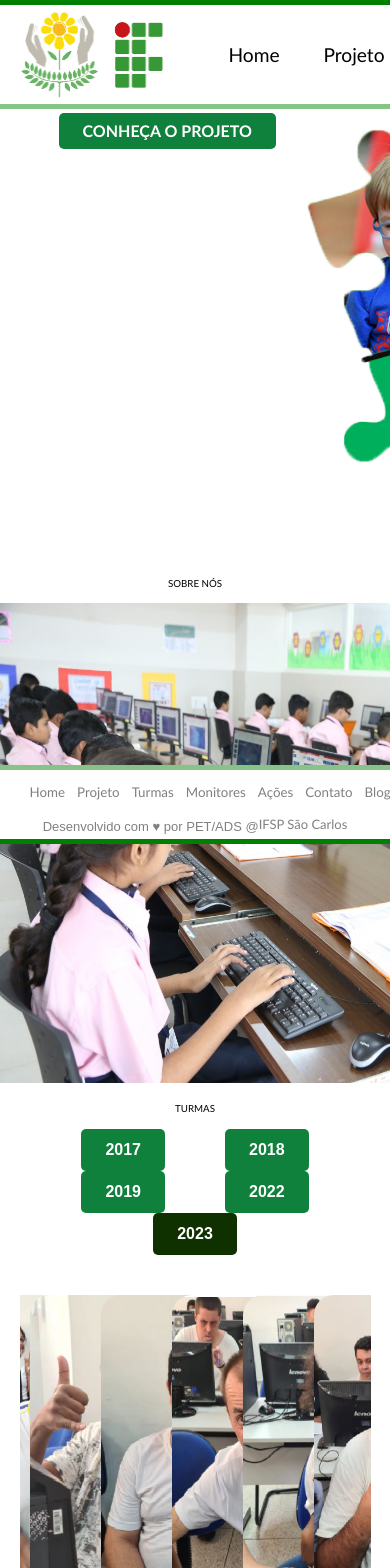
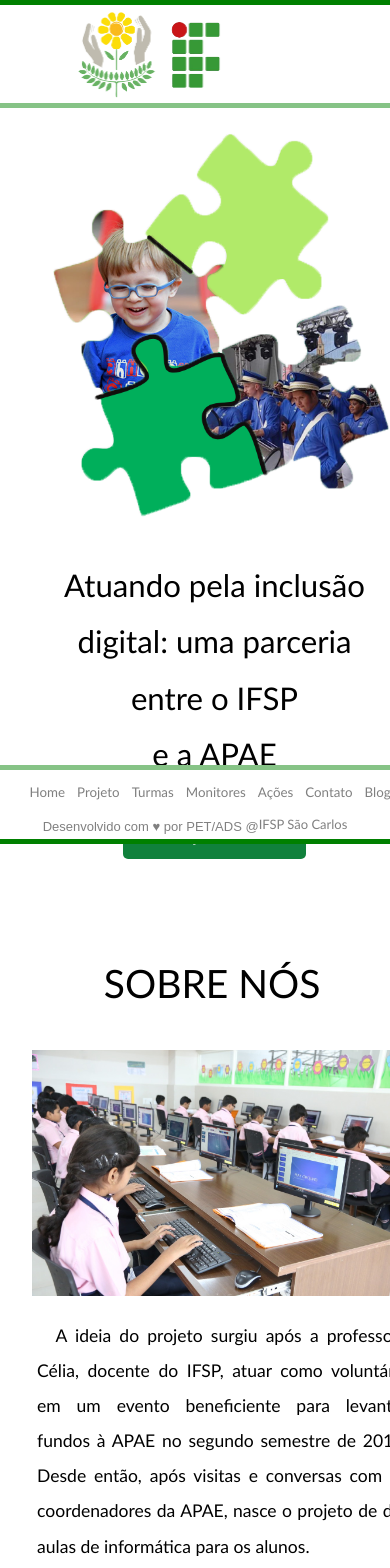
Before and after one commit to pet-ads/apae, a React (Create React App) app: page / in a window 390 px wide. Shown: the top 1568 px of the page. Built offline with nearby package versions, Linux system fonts and the light colour scheme.

Commit message:
alterando-css-400px

```diff
--- a/src/componentes/Card_Acoes/card.css
+++ b/src/componentes/Card_Acoes/card.css
@@ -43,3 +43,34 @@
 .card-title {
     margin-bottom: 1%;
 }
+
+
+@media (max-width: 400px) {
+    .card-container {
+      display: flex;
+      flex-direction: column;
+      align-items: center;
+      width: 95%;
+      height: auto;
+      overflow: hidden;
+      border: 2px rgba(0, 128, 0, 0.473) solid;
+      border-radius: 5%;
+      margin-bottom: 28px;
+    }
+
+    .paragrafo-card {
+        text-align: justify;
+        font-size: 4.5vw;
+        line-height: 2;
+        word-spacing: normal;
+
+    }
+
+    .imgcard {
+        width: 90%;
+        height: 90%;
+        border-radius: 5%;
+        align-items: center;
+        margin: 5%;
+    }
+  }
--- a/src/componentes/layout/MenuNav/MenuNav.module.css
+++ b/src/componentes/layout/MenuNav/MenuNav.module.css
@@ -45,3 +45,22 @@
   margin-left: 20px;
   margin-top: 6px;
 }
+
+
+@media (max-width: 400px) {
+  .img_container {
+    padding-left: 14.5%;
+  }
+
+  nav {
+    display: none;
+  }
+
+  .list {
+    display: none;
+  }
+
+
+
+
+}
--- a/src/paginas/1-Projeto/projeto.css
+++ b/src/paginas/1-Projeto/projeto.css
@@ -4,9 +4,9 @@
 }
 
 .img-container img {
-    width: 40em;
-    height: 30em;
-
+    width: 100%;
+    max-width: 40em;
+    height: auto;
     border-right: solid green 4px;
     animation: fade-in 1s;
 }
@@ -28,13 +28,52 @@
     font-size: 1.3vw;
     line-height: 1.8vw;
     text-align: left;
+    width: 100%;
+    max-width: 45em;
     word-spacing: 0.2vw;
     text-align: justify;
-    width: 45em;
     margin-left: 1em;
     margin-right: 2em;
 }
 
+
 .texto-proj{
     text-indent: 5%;
 }
+
+
+
+@media (max-width: 400px) {
+    .projeto-container{
+        padding-left: 5%;
+    }
+
+    .conteudo{
+        display: flex;
+        flex-direction: column;
+    }
+
+    .img-container img {
+        padding-left: 3.5%;
+        border-right: none;
+        max-width: 100%;
+        height: auto;
+    }
+
+    .projeto-titulo-container h3 {
+      font-size: 10vw;
+      padding-left: 4%;
+      padding-top: 4%;
+    }
+
+    .descricao-projeto {
+        font-size: 4.5vw;
+        line-height: 2;
+        word-spacing: normal;
+        width: 100%;
+        display: flex;
+        flex-wrap: wrap;
+        justify-content: center;
+      }
+
+}
--- a/src/paginas/4-Acoes/acoes.css
+++ b/src/paginas/4-Acoes/acoes.css
@@ -18,11 +18,10 @@
   margin: 0;
   padding: 0;
   text-align: center;
-    font-family:'Trebuchet MS', 'Lucida Sans Unicode', 'Lucida Grande', 'Lucida Sans', Arial, sans-serif;
+  font-family: 'Trebuchet MS', 'Lucida Sans Unicode', 'Lucida Grande', 'Lucida Sans', Arial, sans-serif;
   text-transform: uppercase;
   font-size: 2.5vw;
   padding-bottom: 2%;
-
 }
 
 .cards-container {
@@ -31,5 +30,62 @@
   width: 100%;
   justify-content: space-evenly;
   align-items: flex-start;
-    font-family:'Trebuchet MS', 'Lucida Sans Unicode', 'Lucida Grande', 'Lucida Sans', Arial, sans-serif;
+  font-family: 'Trebuchet MS', 'Lucida Sans Unicode', 'Lucida Grande', 'Lucida Sans', Arial, sans-serif;
 }
+
+@media (max-width: 400px) {
+  .titulo-acoes {
+    font-size: 10vw;
+    padding-left: 4%;
+    padding-top: 4%;
+    padding-bottom: 10%;
+  }
+
+  .acoes-container {
+    padding-left: 12%;
+
+  }
+
+  .cards-container {
+    flex-direction: column;
+    align-items: center;
+  }
+}
+
+
+  /*
+@media (max-width: 400px) {
+    .projeto-container{
+        padding-left: 5%;
+    }
+
+    .conteudo{
+        display: flex;
+        flex-direction: column;
+    }
+
+    .img-container img {
+        padding-left: 3.5%;
+        border-right: none;
+        max-width: 100%;
+        height: auto;
+    }
+
+    .projeto-titulo-container h3 {
+      font-size: 10vw;
+      padding-left: 4%;
+      padding-top: 4%;
+    }
+
+    .descricao-projeto {
+        font-size: 4.5vw;
+        line-height: 2;
+        word-spacing: normal;
+        width: 100%;
+        display: flex;
+        flex-wrap: wrap;
+        justify-content: center;
+      }
+
+}
+      */
--- a/src/paginas/5-Blog/blog.css
+++ b/src/paginas/5-Blog/blog.css
@@ -57,3 +57,15 @@ section.blog-container {
     display: flex;
     align-items: center;
 }
+
+@media (max-width: 400px) {
+    .paragrafo-blog {
+      font-size: 14px;
+      padding-left: 14%;
+      text-align: left;
+    }
+
+    .imagem-link-blog {
+        max-height: 90px;
+    }
+  }
--- a/src/paginas/5-Blog/blog.js
+++ b/src/paginas/5-Blog/blog.js
@@ -6,8 +6,7 @@ export default function Blog(){
         <section className="blog-container">
 
             <div className="paragrafos-geral">
-                <p className="paragrafo-blog">As atividades dos alunos são realizadas semanalmente.</p>
-                <p className="paragrafo-blog">Acesse nosso blog para saber mais:</p>
+                <p className="paragrafo-blog">As atividades dos alunos são realizadas semanalmente. <br />Acesse nosso blog para saber mais:</p>
             </div>
 
             <div className="imagem-blog">
--- a/src/paginas/Home/home.css
+++ b/src/paginas/Home/home.css
@@ -1,49 +1,51 @@
-.img-home img{
+.img-home img {
     width: 30em;
     height: 30em;
     animation: fade-in 2s;
 }
 
 @keyframes fade-in {
-    0% {opacity: 0;}
-    100% {opacity: 1;}
+    0% {
+        opacity: 0;
+    }
+    100% {
+        opacity: 1;
+    }
 }
 
-.titulo-button-banner{
+.titulo-button-banner {
     display: flex;
-    flex-direction: row;
+    flex-direction:row;
 }
 
-
-.titulo-button{
+.titulo-button {
     width: 45em;
+    padding-left: 20%;
 }
 
-.home-container{
-    display: block;
-    flex-direction: row-reverse;
+.home-container {
+    display: flex;
+    align-items: center;
+    justify-content: space-between;
     background-color: #ffffff;
     height: 70%;
-    width: 31,9%;
-    padding-left: 15%;
-    padding-right: 15%;
-    padding-top: 8%;
-    padding-bottom: 12%;
+    width: 31.9%;
+    padding: 8% 15% 12% 15%;
     z-index: 20;
+    }
 
-}
-
-.home-titulo{
-    font-family:'Trebuchet MS', 'Lucida Sans Unicode', 'Lucida Grande', 'Lucida Sans', Arial, sans-serif;
+.home-titulo {
+    font-family: 'Trebuchet MS', 'Lucida Sans Unicode', 'Lucida Grande', 'Lucida Sans', Arial, sans-serif;
     font-size: 3vw;
     font-weight: 100;
     line-height: 5vw;
     text-align: left;
     word-spacing: 0vw;
+    padding-left: 20%;
 }
 
-.button-home{
-    font-family:'Trebuchet MS', 'Lucida Sans Unicode', 'Lucida Grande', 'Lucida Sans', Arial, sans-serif;
+.button-home {
+    font-family: 'Trebuchet MS', 'Lucida Sans Unicode', 'Lucida Grande', 'Lucida Sans', Arial, sans-serif;
     font-size: 1.2vw;
     font-weight: bold;
     line-height: 3vw;
@@ -67,3 +69,53 @@
 .button-home:hover {
     background-color: #0f3100;
 }
+
+
+
+@media (max-width: 400px) {
+    .img-home img {
+        padding-top: 25%;
+        width: 95%;
+        height: auto;
+    }
+
+    .home-container {
+        width: 100%;
+        padding: 8% 5% 12% 5%;
+        height: auto;
+        text-align: center;
+    }
+
+    .home-container {
+        display: block;
+        flex-direction: row-reverse;
+        background-color: #ffffff;
+        height: 70%;
+        width: 31.9%;
+        padding-left: 15%;
+        padding-right: 15%;
+        padding-top: 8%;
+        padding-bottom: 12%;
+        z-index: 20;
+        width: 100%;
+        padding: 8% 5% 12% 5%;
+        height: auto;
+        text-align: center;
+    }
+
+    .home-titulo {
+        font-size: 8vw;
+        line-height: 14.5vw;
+        text-align: center;
+        padding: 0 10%;
+    }
+
+    .button-home {
+        font-size: 15px;
+        line-height: 25px;
+        padding: 10px 12px;
+    }
+    .titulo-button {
+        padding-right: 20%;
+    }
+}
--- a/src/paginas/Home/home.js
+++ b/src/paginas/Home/home.js
@@ -4,25 +4,20 @@ import { Link } from 'react-router-dom';
 import Banner from './bannner.png';
 
 export default function Home({ scrollToSection }) {
-    return(
+    return (
         <div>
             <section className="home-container">
-
-                <div className="titulo-button-banner">
-
-                    <div className="titulo-button">
-                        <h1 className="home-titulo">Atuando pela inclusão digital: uma parceria entre o IFSP <br/> e a APAE</h1>
-                        <button className="button-home" onClick={() => scrollToSection("projeto")}>Conheça o Projeto</button>
-
+                <div className="img-home">
+                    <img src={Banner} alt="Img_Home" />
+                </div>
+                <div className="container-titulo-and-button">
+                    <h1 className="home-titulo">Atuando pela inclusão digital: uma parceria entre o IFSP <br/> e a APAE</h1>
+                    <div className="titulo-button-banner">
+                        <div className="titulo-button">
+                            <button className="button-home" onClick={() => scrollToSection("projeto")}>Conheça o Projeto</button>
+                        </div>
                     </div>
-
-                    <div className="img-home">
-                        <img src={Banner} alt="Img_Home"/>
-
-                    </div>
-
                 </div>
-
             </section>
         </div>
     )
```
Lines whose indentation alone changed are shown as unchanged.
